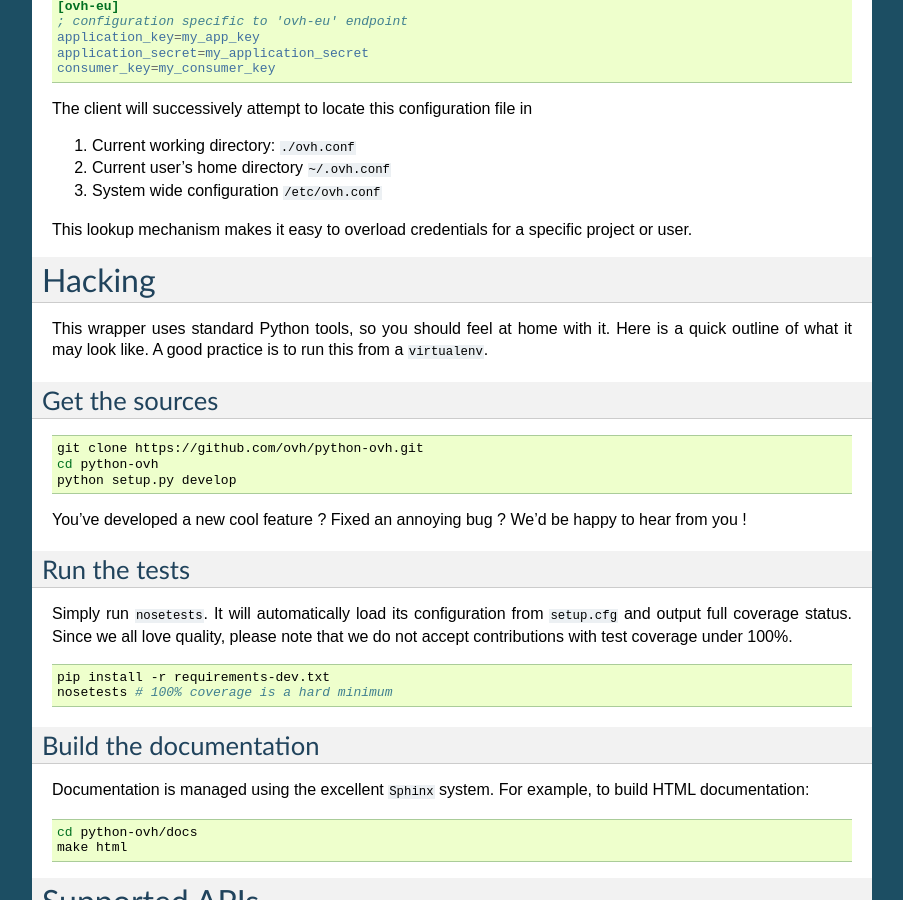
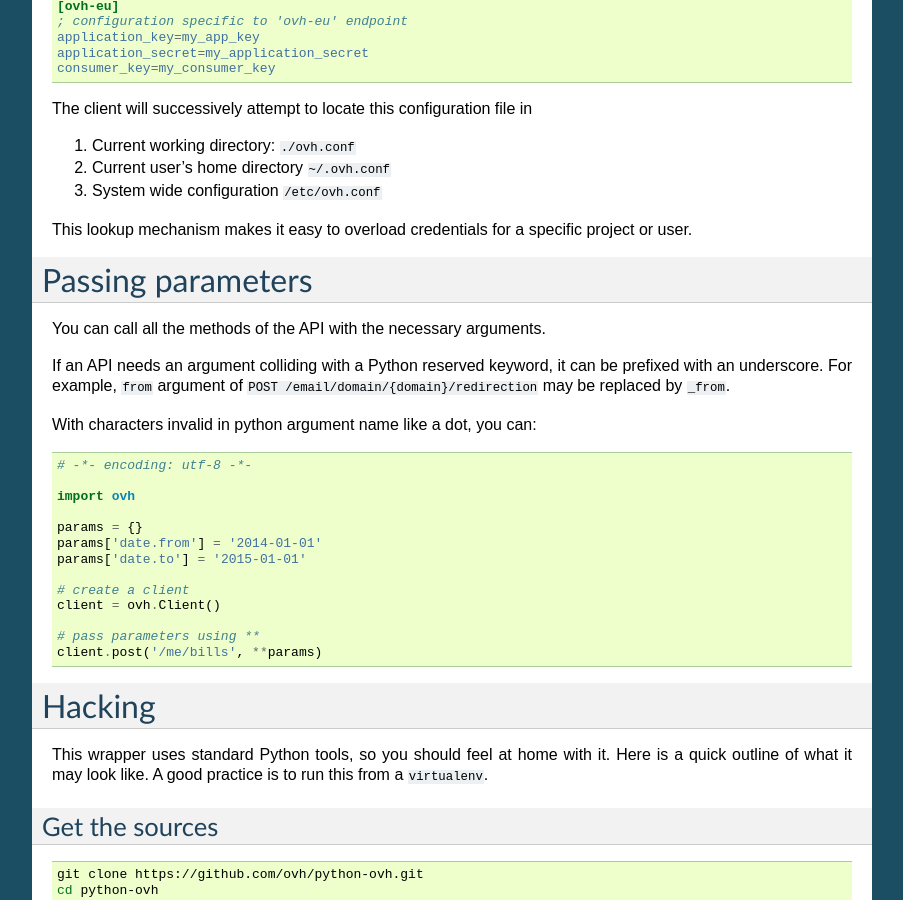
Before and after one commit to ovh/python-ovh, a Sphinx documentation site: the page built from docs/index.rst, in a window 1280 px wide and 900 px high, scrolled down 5476 px. Shown: the whole window, without its empty margins (198-1101 px from the left). Built offline with Sphinx 7.4.7, drawn with Linux system fonts in a browser that asks for light colours.

Commit message:
added doc for parameters
Signed-off-by: Alkivi <anthony@alkivi.fr>

```diff
--- a/docs/index.rst
+++ b/docs/index.rst
@@ -363,6 +363,33 @@
 This lookup mechanism makes it easy to overload credentials for a specific
 project or user.
 
+Passing parameters
+=============
+
+You can call all the methods of the API with the necessary arguments.
+
+If an API needs an argument colliding with a Python reserved keyword, it
+can be prefixed with an underscore. For example, ``from`` argument of
+``POST /email/domain/{domain}/redirection`` may be replaced by ``_from``.
+
+With characters invalid in python argument name like a dot, you can:
+
+.. code:: python
+
+    # -*- encoding: utf-8 -*-
+
+    import ovh
+
+    params = {}
+    params['date.from'] = '2014-01-01'
+    params['date.to'] = '2015-01-01'
+
+    # create a client
+    client = ovh.Client()
+
+    # pass parameters using **
+    client.post('/me/bills', **params)
+
 Hacking
 =======
 
```
Also changed, not shown: README.rst (+28 -1 lines).
